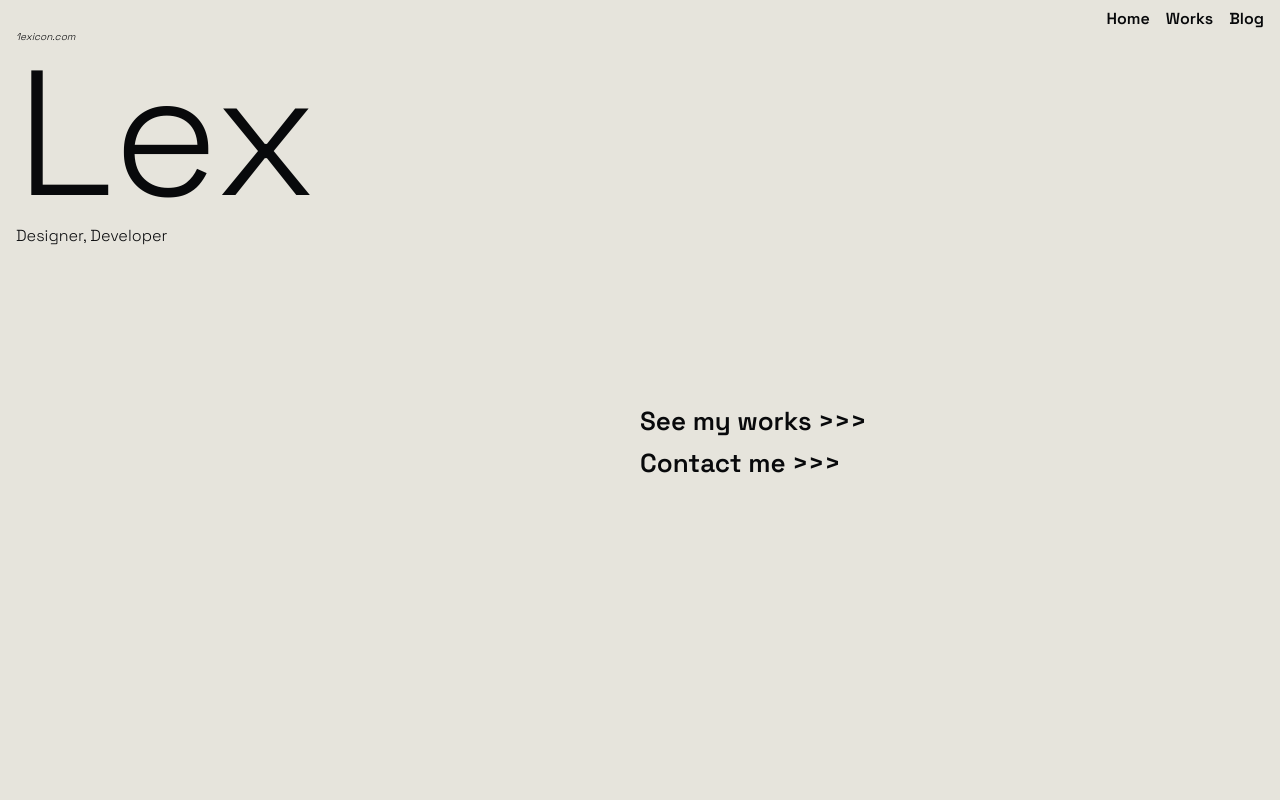
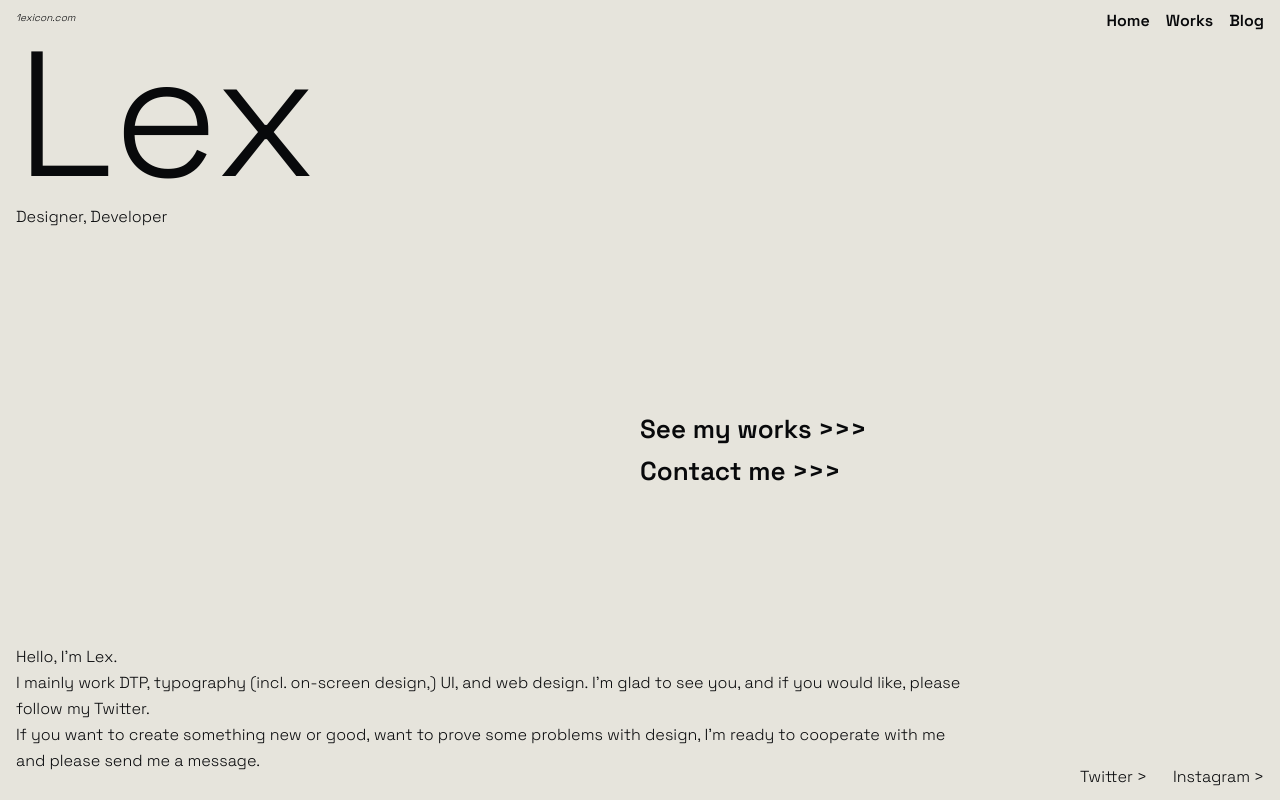
Before and after one commit to Lex-ic-on/portfolio, a Next.js app: page / in a window 1280 px wide. Built offline with nearby package versions, Linux system fonts and the light colour scheme.

Commit message:
home done

```diff
--- a/src/app/globals.css
+++ b/src/app/globals.css
@@ -55,6 +55,7 @@ a{
 body {
 	background-color: var(--color-background);
 	color: var(--color-contrast);
+	min-height: 100dvh;
 }
 
 /* typesetting */
--- a/src/app/layout.tsx
+++ b/src/app/layout.tsx
@@ -3,6 +3,7 @@ import type { Metadata } from 'next'
 import { Noto_Sans_JP, Space_Grotesk, Inter } from 'next/font/google'
 import './globals.css'
 import Header from '../components/header'
+import Footer from '../components/footer'
 
 const Spacegrotesk = Space_Grotesk({ subsets: ['latin']})
 const NotoJP = Noto_Sans_JP({ subsets: ['latin'] })
@@ -25,6 +26,7 @@ export default function RootLayout({
       <body className={Spacegrotesk.className}>
         <Header />
         {children}
+        <Footer />
       </body>
     </html>
   )
--- a/src/app/page.module.css
+++ b/src/app/page.module.css
@@ -2,12 +2,22 @@
   display: flex;
 	flex-direction: column;
 
-  position: absolute;
-  top: 50dvh;
-  left: 50dvw;
-
+  margin-top: calc(50dvh - var(--scale-m));
+  margin-left: 50dvw;
 }
 
 .bold{
   font-weight: 600;
 }
+
+.description{
+  display: flex;
+  flex-direction: column;
+  position: absolute;
+
+  max-width: calc(60 * var(--scale-s));
+
+  bottom: var(--scale-m);
+
+  margin-left: 1.25dvw;
+}
--- a/src/app/page.tsx
+++ b/src/app/page.tsx
@@ -19,6 +19,11 @@ export default function Home() {
           <Link href='mailto:contact.4194304@gmail.com'><h3 className={styles.bold}>Contact me &gt;&gt;&gt;</h3></Link>
         </li>
       </ul>
+      <div className={styles.description}>
+        <p>Hello, I’m Lex.</p>
+        <p>I mainly work DTP, typography (incl. on-screen design,) UI, and web design. I’m glad to see you, and if you would like, please follow my Twitter.</p>
+        <p>If you want to create something new or good, want to prove some problems with design, I’m ready to cooperate with me and please send me a message.</p>
+      </div>
     </main>
   )
 }
--- a/src/components/footer/footer.module.css
+++ b/src/components/footer/footer.module.css
@@ -0,0 +1,19 @@
+.logo{
+	height: var(--scale-s);
+}
+
+.footerNav{
+	display: flex;
+	flex-direction: row;
+	align-items: flex-end;
+	justify-content: flex-end;
+
+	position: absolute;
+	bottom: var(--scale-xs);
+	right: 1.25dvw;
+
+	gap: var(--scale-m);
+
+	font-size: var(--scale-s);
+	line-height: var(--scale-m);
+}
--- a/src/components/footer/index.tsx
+++ b/src/components/footer/index.tsx
@@ -0,0 +1,18 @@
+import Image from 'next/image'
+import Link from 'next/link'
+import styles from './footer.module.css'
+
+export default function Footer() {
+	return (
+		<footer>
+			<ul className={styles.footerNav}>
+				<li>
+					<Link href='https://twitter.com/_Lex_icon'>Twitter &gt;</Link>
+				</li>
+				<li>
+					<Link href='https://www.instagram.com/__lex__icon'>Instagram &gt;</Link>
+				</li>
+			</ul>
+		</footer>
+		)
+}
--- a/src/components/hero-tier1/hero-t1.module.css
+++ b/src/components/hero-tier1/hero-t1.module.css
@@ -2,8 +2,10 @@
 	display: flex;
 	flex-direction: column;
 	justify-content: flex-start;
+	position: absolute;
 
-	padding-top: calc(var(--padding-td) - var(--scale-m));
+	top: var(--scale-xs);
+
 	padding-left: var(--padding-lr);
 }
 
--- a/src/components/navigation/nav.module.css
+++ b/src/components/navigation/nav.module.css
@@ -10,4 +10,7 @@
 
 	padding-top: var(--padding-td);
 	padding-right: var(--padding-lr);
+
+	font-size: var(--scale-s);
+	line-height: var(--scale-m);
 }
```
Also changed, not shown: public/lex_logo.svg (added).
